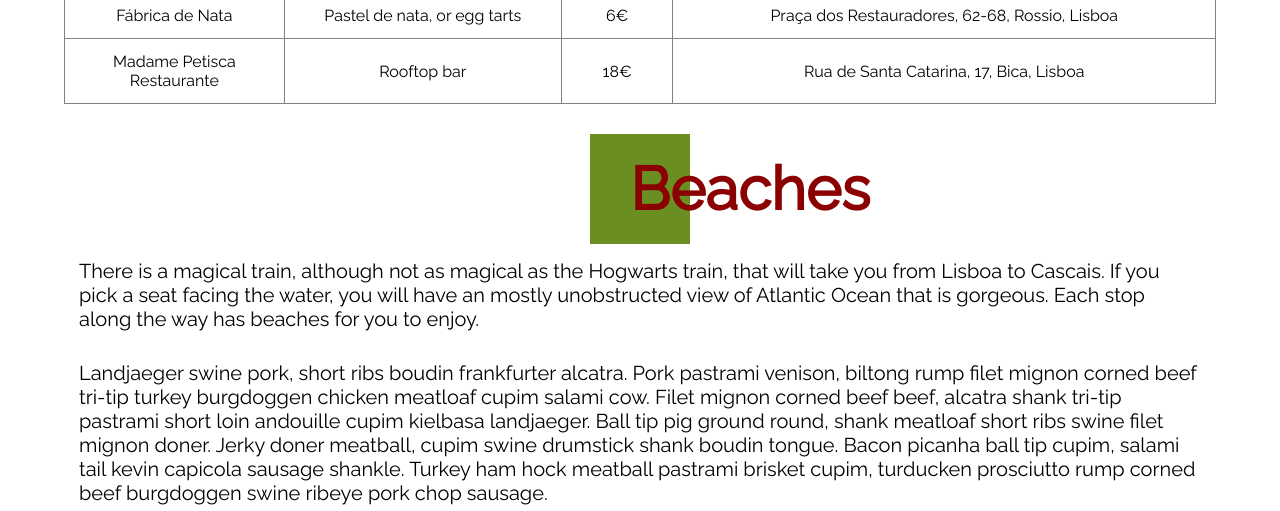
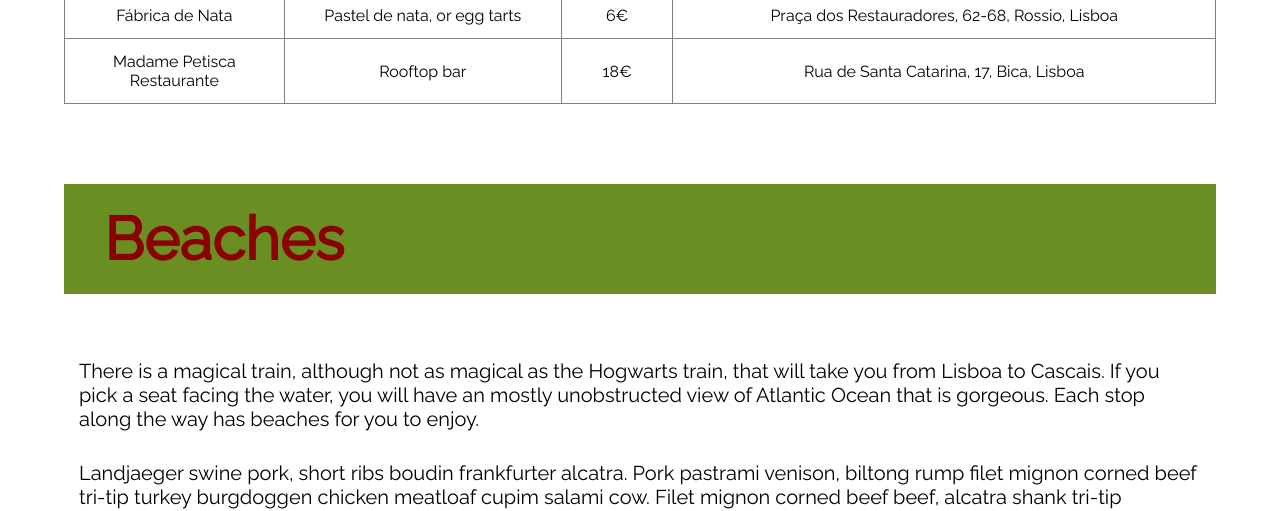
Before and after one commit to jo-hackson/jo-hackson.github.io, a plain HTML site: page index.html in a window 1280 px wide. Shown: the part 2540-3051 px from the top of the page. Drawn offline with Linux system fonts and the light colour scheme; a web font is replaced by a local one.

Commit message:
Made update to Beaches header to match with the rest, minor adjustment to CSS

```diff
--- a/styles.css
+++ b/styles.css
@@ -125,7 +125,7 @@ td {
 
 /*Beaches*/
 
-#beaches .beaches {
+#beaches table {
 	width: 1em;
 	margin: auto;
 }
```
